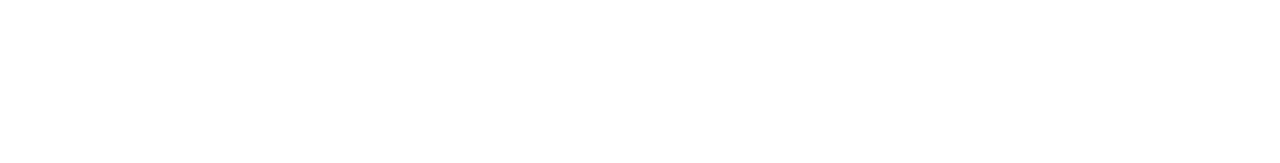
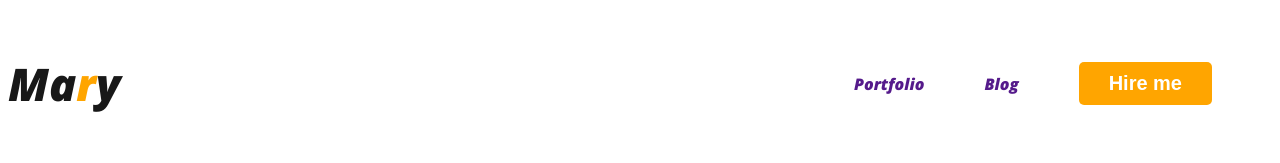
Before and after one commit to riondd3/my-developer-ripo, a plain HTML site: page index.html in a window 1280 px wide. Drawn offline with nearby package versions, Linux system fonts and the light colour scheme.

Commit message:
added nav

```diff
--- a/index.html
+++ b/index.html
@@ -4,10 +4,21 @@
     <meta charset="UTF-8">
     <meta name="viewport" content="width=device-width, initial-scale=1.0">
     <title>my devloper </title>
+    <link rel="preconnect" href="https://fonts.googleapis.com">
+    <link rel="preconnect" href="https://fonts.gstatic.com" crossorigin>
+    <link href="https://fonts.googleapis.com/css2?family=Open+Sans:ital,wght@1,800&display=swap" rel="stylesheet">
+    <link rel="stylesheet" href="styles/portfolio.css">
 </head>
 <body>
       <header>
-
+             <nav>
+                <h3 class="nav-titel">Ma<span class="text-primary">r</span>y</h3>
+               <ul>
+                  <li><a href="">Portfolio</a></li>
+                  <li><a href="">Blog</a></li>
+                  <li><button class="btn-primary">Hire me</button></li>
+               </ul>
+            </nav>
       </header>
       <main>
 
--- /dev/null
+++ b/styles/portfolio.css
@@ -0,0 +1,46 @@
+/* common shared styles */
+body{
+font-family: 'Lato', sans-serif;
+font-family: 'open sans', sans-serif;
+}
+.text-primary{
+    color: orange;
+}
+.btn-primary{
+    border-radius: 5px;
+    background: orange;
+    border: 0px;
+    color: white;
+    font-size: 20px;
+    font-weight: 700;
+    padding: 10px 30px;
+
+}
+
+
+/* nav related styles */
+nav {
+    display: flex;
+    justify-content: space-between;
+    align-items: center;
+}
+.nav-titel{
+    color: #181818;
+    font-size: 45px;
+   font-weight: 800;
+}
+nav > ul{
+    display: flex;
+    align-items: center;
+}
+
+
+
+nav li {
+    list-style: none;
+     margin-right: 60px;
+}
+nav a {
+    text-decoration: none;
+    clear: #474747;
+}
```
